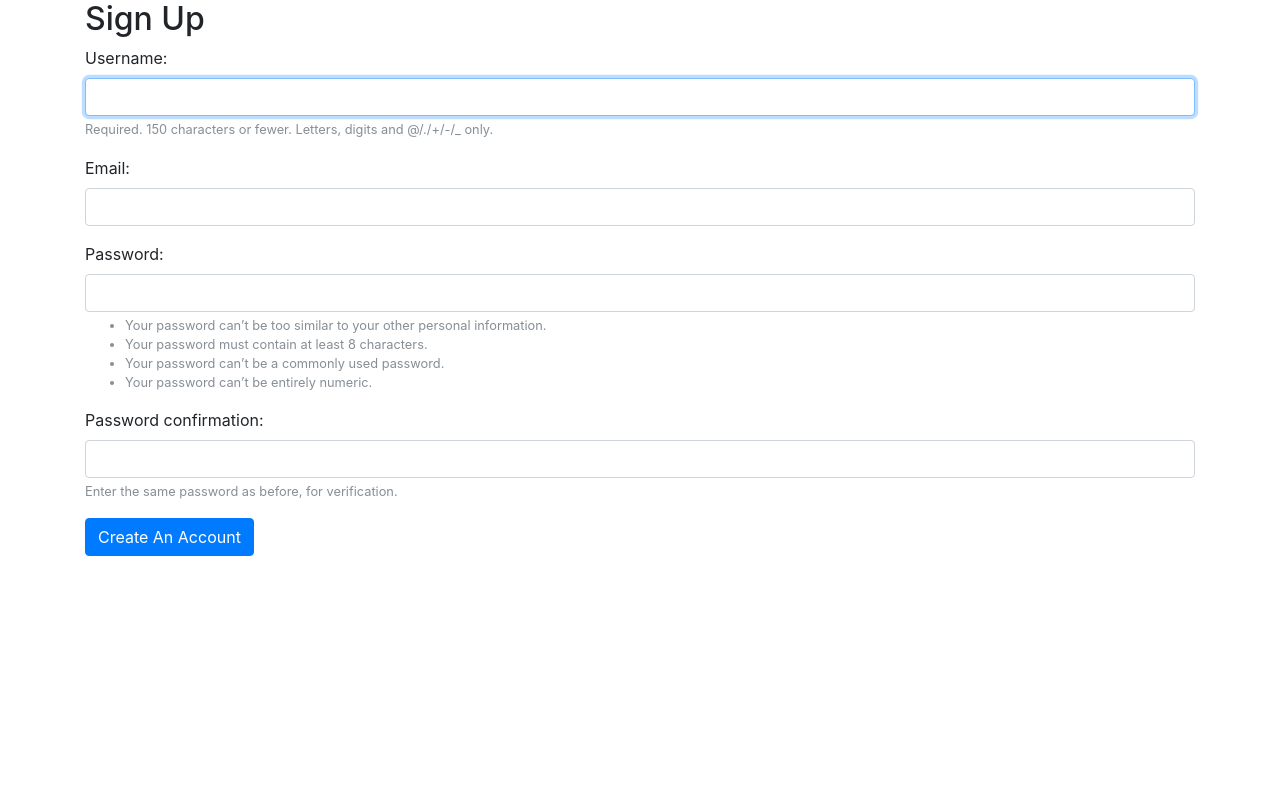
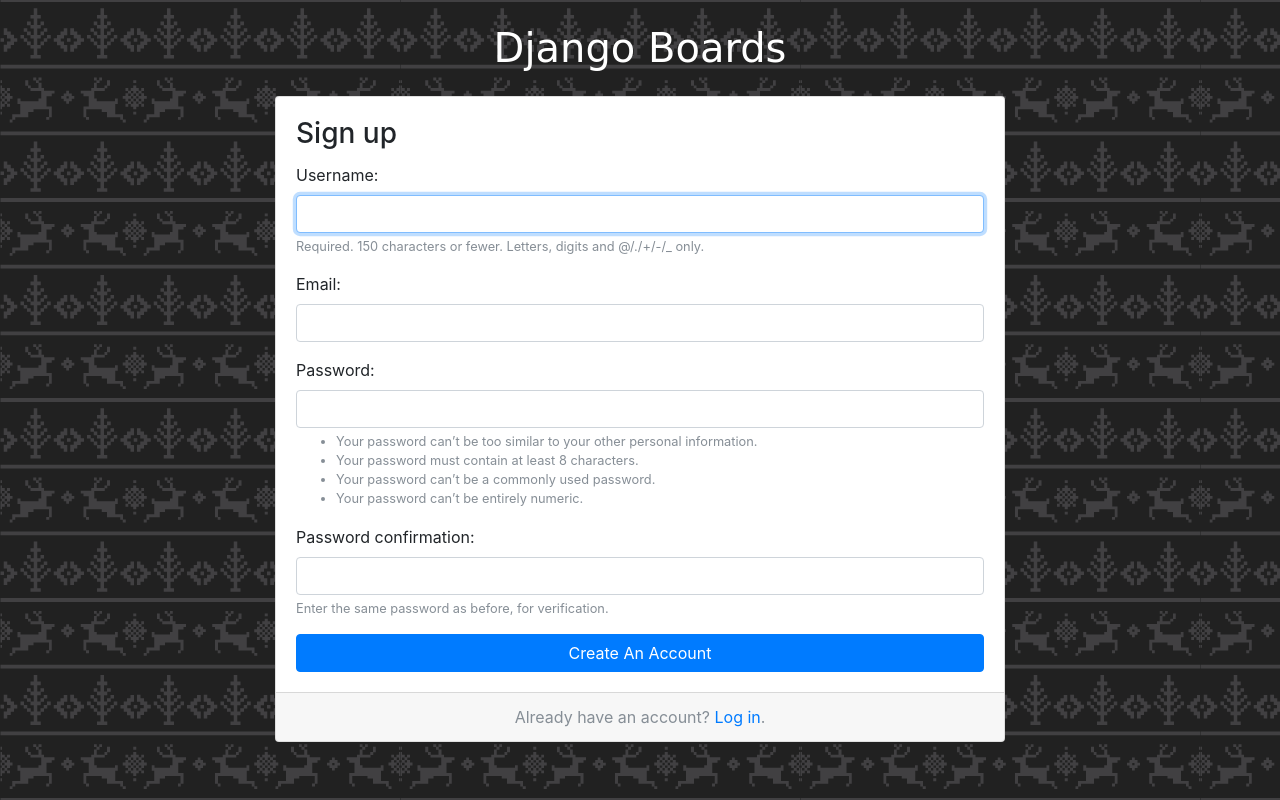
Before and after one commit to JimBoonie/DjangoExperiments, a Django app: page /signup/ in a window 1280 px wide. Run offline with Django 3.2, Linux system fonts and the light colour scheme; some libraries are stand-ins or nearby versions.

Commit message:
Added a background and some css to signup page;

```diff
--- a/Env-Django/pip-selfcheck.json
+++ b/Env-Django/pip-selfcheck.json
@@ -1 +1 @@
-{"last_check":"2017-11-26T15:01:07Z","pypi_version":"9.0.1"}
+{"last_check":"2017-12-20T21:41:48Z","pypi_version":"9.0.1"}
--- /dev/null
+++ b/myproject/static/css/accounts.css
@@ -0,0 +1,20 @@
+body {
+    background-image: url('../img/christmas-dark.png');
+}
+
+.logo {
+    font-family: 'Peralta', cursive;
+}
+
+.logo a {
+    color: rgba(0, 0, 0, 0.9);
+}
+
+.logo a:hover,
+.logo a:active {
+    text-decoration: none;
+}
+
+.text-white {
+    color: rgba(1, 1, 1, 0.9);
+}
--- a/myproject/templates/signup.html
+++ b/myproject/templates/signup.html
@@ -1,12 +1,32 @@
 {% extends 'base.html' %}
+
+{% load static %}
+
+{% block stylesheet %}
+  <link rel="stylesheet" href="{% static 'css/accounts.css' %}">
+{% endblock %}
 
 {% block body %}
   <div class="container">
-    <h2>Sign Up</h2>
-    <form method="post" novalidate>
-      {% csrf_token %}
-      {% include 'includes/form.html' %}
-      <button type="submit" class="btn btn-primary">Create An Account</button>
-    </form>
+    <h1 class="text-center logo my-4">
+      <a class="text-white" href="{% url 'home' %}">Django Boards</a>
+    </h1>
+    <div class="row justify-content-center">
+      <div class="col-lg-8 col-md-10 col-sm-12">
+        <div class="card">
+          <div class="card-body">
+            <h3 class="card-title">Sign up</h3>
+            <form method="post" novalidate>
+              {% csrf_token %}
+              {% include 'includes/form.html' %}
+              <button type="submit" class="btn btn-primary btn-block">Create An Account</button>
+            </form>
+          </div>
+          <div class="card-footer text-muted text-center">
+            Already have an account? <a href="#">Log in</a>.
+          </div>
+        </div>
+      </div>
+    </div>
   </div>
 {% endblock %}
```
Also changed, not shown: myproject/static/img/christmas-dark.png (added).
